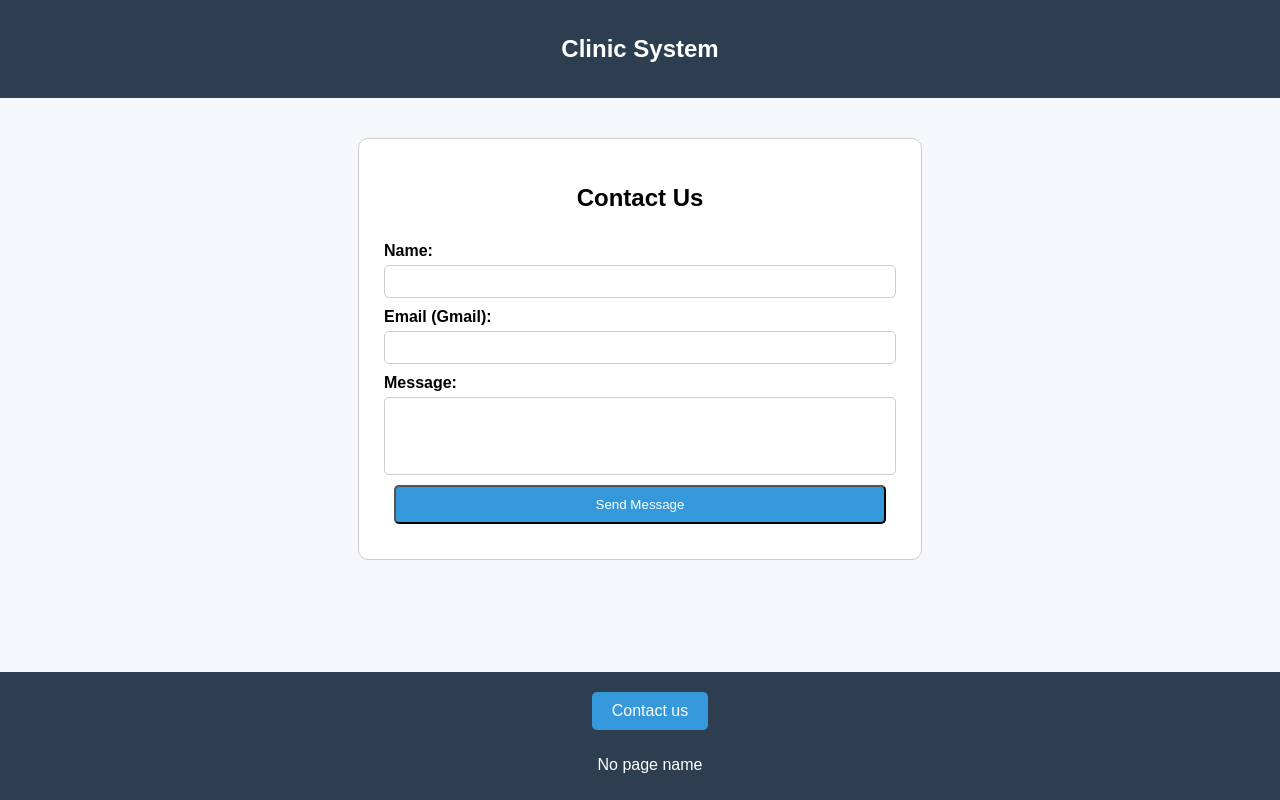
After one commit to suramaxi92/clinic, a Django app: page /blog/contact/ in a window 1280 px wide. The commit adds this page. Run offline with Django 5.2, Linux system fonts and the light colour scheme.

Commit message:
Added contact us Feature

```diff
--- a/blog/static/style.css
+++ b/blog/static/style.css
@@ -167,3 +167,10 @@ form textarea {
 form button {
     margin-top: 20px;
 }
+
+
+/* ===== CONTACT FORM ===== */
+
+.form-container textarea {
+    resize: none;
+}
--- a/blog/templates/base.html
+++ b/blog/templates/base.html
@@ -21,9 +21,12 @@
     {% endblock %}
 
     <footer>
-        <p>Contact us: info@clinic.com <br>
+
+        <a href="{% url 'blog:contact' %}" class="btn">Contact us</a>
+        <p>
             {{page_name | lower | default:"No page name"}}
         </p>
+
     </footer>
 
 </body>
--- /dev/null
+++ b/blog/templates/contact.html
@@ -0,0 +1,31 @@
+{% extends 'base.html' %}
+
+{% block content %}
+<div class="form-container">
+
+    <h2>Contact Us</h2>
+
+    <form method="POST">
+        {% csrf_token %}
+
+        <label>Name:</label>
+        <input type="text" name="name" required>
+
+        <label>Email (Gmail):</label>
+        <input type="email" name="email" required>
+
+        <label>Message:</label>
+        <textarea name="message" rows="4" required></textarea>
+
+        <button type="submit" class="btn">Send Message</button>
+    </form>
+
+</div>
+
+{% if success %}
+<script>
+    alert("Message received successfully!");
+</script>
+{% endif %}
+
+{% endblock %}
--- a/blog/urls.py
+++ b/blog/urls.py
@@ -9,6 +9,6 @@ urlpatterns = [
     path("redirect/", views.url_redirect, name="url_redirect"),
     path("patients/", views.patients_list, name="patients_list"),
     path("add_patient/", views.add_patients, name="add_patients"),
-
+    path("contact/", views.contact, name="contact"),
 
 ]
--- a/blog/views.py
+++ b/blog/views.py
@@ -34,3 +34,11 @@ def add_patients(request):
         new_patient.save()
         return redirect(reverse("blog:index"))
     return render(request, "add_patients.html")
+
+def contact(request):
+    if request.method == "POST":
+        name = request.POST.get("name")
+        email = request.POST.get("email")
+        message = request.POST.get("message")
+        return render(request, "contact.html", {"success": True})
+    return render(request, "contact.html")
```
